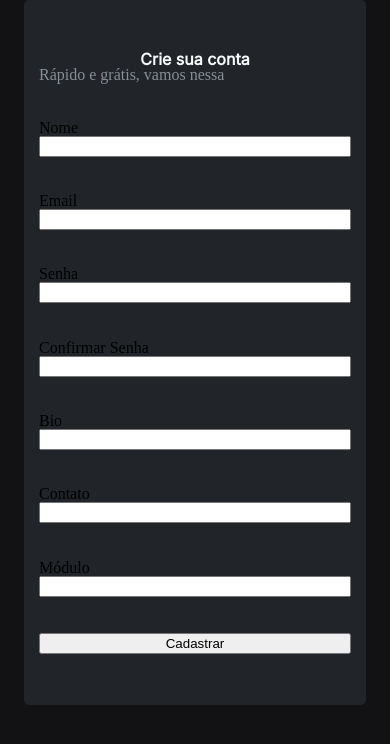
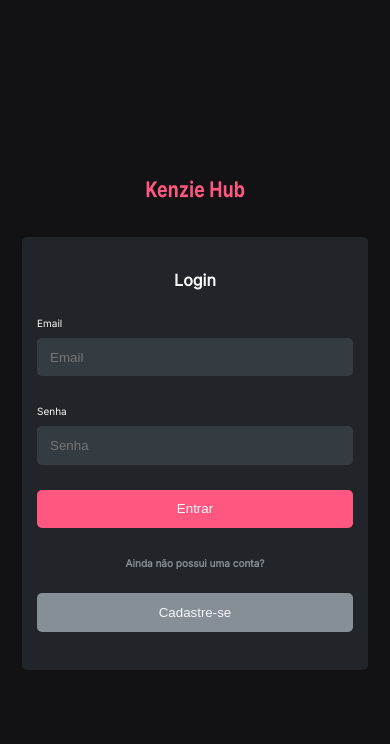
Before and after one commit to Kenzie-Academy-Brasil-Developers/formulario-de-cadastro-maciellucas0, a React (Create React App) app: page / in a window 390 px wide. Shown: the top 744 px of the page. Built offline with nearby package versions, Linux system fonts and the light colour scheme.

Commit message:
Pagina login e register finalizada e responsiva

```diff
--- a/src/App.js
+++ b/src/App.js
@@ -1,10 +1,12 @@
-import Register from "./Pages/Register/Register";
+// import Register from "./Pages/Register/Register";
+import Login from "./Pages/Login/Login";
 import Global from "./Styles/Global";
 function App() {
   return (
     <>
       <Global />
-      <Register />
+      {/* <Register /> */}
+      <Login />
     </>
   );
 }
--- a/src/Components/FormLogin/FormLogin.jsx
+++ b/src/Components/FormLogin/FormLogin.jsx
@@ -0,0 +1,35 @@
+import logo from "../../Assets/Logo.png";
+import { Container, DivInput, Form } from "./style";
+const FormLogin = () => {
+  return (
+    <>
+      <Container>
+        <img src={logo} alt="logoKenzie" />
+
+        <Form>
+          <h1>Login</h1>
+          <DivInput>
+            <label htmlFor="email">Email</label>
+            <input placeholder="Email" type="text" name="email" id="email" />
+          </DivInput>
+          <DivInput>
+            <label htmlFor="senha">Senha</label>
+            <input
+              placeholder="Senha"
+              type="password"
+              name="senha"
+              id="senha"
+            />
+          </DivInput>
+          <button>Entrar</button>
+          <div>
+            <p>Ainda não possui uma conta?</p>
+            <button>Cadastre-se</button>
+          </div>
+        </Form>
+      </Container>
+    </>
+  );
+};
+
+export default FormLogin;
--- a/src/Components/FormLogin/style.js
+++ b/src/Components/FormLogin/style.js
@@ -0,0 +1,109 @@
+import styled from "styled-components";
+
+export const Container = styled.div`
+  width: 90%;
+  height: 500px;
+  margin: auto;
+  margin-top: 180px;
+
+  display: flex;
+  flex-direction: column;
+  justify-content: center;
+  align-items: center;
+
+  @media (min-width: 800px) {
+    width: 370px;
+  }
+`;
+
+export const Form = styled.form`
+  display: flex;
+  flex-direction: column;
+
+  width: 90%;
+  height: 402.69px;
+  padding: 15px;
+
+  background-color: var(--color-grey-3);
+
+  margin: auto;
+  margin-top: 39px;
+
+  border-radius: 5px;
+
+  h1 {
+    margin-top: 20px;
+    text-align: center;
+
+    font-family: "Inter";
+    color: var(--color-grey-0);
+    font-weight: 700;
+  }
+
+  button {
+    background-color: var(--color-primary);
+    color: var(--color-grey-0);
+
+    border: none;
+    border-radius: 5px;
+
+    height: 38.38px;
+
+    margin-top: 25px;
+
+    cursor: pointer;
+  }
+
+  button:hover {
+    background-color: var(--color-primary-focus);
+  }
+
+  div {
+    margin-top: 30px;
+
+    p {
+      text-align: center;
+      font-family: "Inter";
+      font-style: normal;
+      font-weight: 600;
+      font-size: 10px;
+
+      color: var(--color-grey-1);
+    }
+
+    button {
+      background-color: var(--color-grey-1);
+      width: 100%;
+    }
+
+    button:hover {
+      background-color: var(--color-grey-2);
+    }
+  }
+`;
+
+export const DivInput = styled.div`
+  display: flex;
+  flex-direction: column;
+  margin-top: 15px;
+
+  label {
+    font-family: "Inter";
+    color: var(--color-grey-0);
+    font-size: 10px;
+  }
+
+  input {
+    background-color: var(--color-grey-2);
+
+    border: none;
+    border-radius: 5px;
+    padding: 0px 12.9865px;
+
+    height: 38.38px;
+
+    margin-top: 10px;
+
+    color: white;
+  }
+`;
--- a/src/Components/FormRegister/FormRegister.jsx
+++ b/src/Components/FormRegister/FormRegister.jsx
@@ -1,8 +1,12 @@
-import { DivInput, Form } from "./style";
-
+import { DivInput, Form, Navigation } from "./style";
+import logo from "../../Assets/Logo.png";
 const FormRegister = () => {
   return (
     <>
+      <Navigation>
+        <img src={logo} alt="logo" />
+        <button>Voltar</button>
+      </Navigation>
       <Form>
         <DivInput>
           <h1>Crie sua conta</h1>
@@ -10,31 +14,68 @@ const FormRegister = () => {
         </DivInput>
         <DivInput>
           <label htmlFor="nome">Nome</label>
-          <input type="text" id="nome" name="nome" />
+          <input
+            placeholder="Digite aqui seu nome"
+            type="text"
+            id="nome"
+            name="nome"
+          />
         </DivInput>
         <DivInput>
           <label htmlFor="email">Email</label>
-          <input type="text" id="email" name="email" />
+          <input
+            placeholder="Digite aqui seu e-mail"
+            type="text"
+            id="email"
+            name="email"
+          />
         </DivInput>
         <DivInput>
           <label htmlFor="senha">Senha</label>
-          <input type="password" id="senha" name="senha" />
+          <input
+            placeholder="Digite aqui ssua senha"
+            type="password"
+            id="senha"
+            name="senha"
+          />
         </DivInput>
         <DivInput>
           <label htmlFor="confirmarSenha">Confirmar Senha</label>
-          <input type="password" id="confirmarSenha" name="confirmarSenha" />
+          <input
+            placeholder="Confirme sua senha"
+            type="password"
+            id="confirmarSenha"
+            name="confirmarSenha"
+          />
         </DivInput>
         <DivInput>
           <label htmlFor="bio">Bio</label>
-          <input type="text" id="bio" name="bio" />
+          <input
+            placeholder="Fale sobre você"
+            type="text"
+            id="bio"
+            name="bio"
+          />
         </DivInput>
         <DivInput>
           <label htmlFor="contato">Contato</label>
-          <input type="text" id="contato" name="contato" />
+          <input
+            placeholder="Opção de contato"
+            type="text"
+            id="contato"
+            name="contato"
+          />
         </DivInput>
         <DivInput>
           <label htmlFor="modulo">Módulo</label>
-          <input type="text" id="modulo" name="modulo" />
+          <select name="modulo" id="modulo">
+            <option value="Primeiro Modulo">Primeiro Modulo</option>
+            <option value="Segundo Modulo">Segundo Modulo</option>
+            <option value="Terceiro Modulo">Terceiro Modulo</option>
+            <option value="Quarto Modulo">Quarto Modulo</option>
+            <option value="Quinto Modulo">Quinto Modulo</option>
+            <option value="Sexto Modulo">Sexto Modulo</option>
+          </select>
         </DivInput>
         <button type="submit">Cadastrar</button>
       </Form>
--- a/src/Components/FormRegister/style.js
+++ b/src/Components/FormRegister/style.js
@@ -1,17 +1,54 @@
 import styled from "styled-components";
+
+export const Navigation = styled.nav`
+  width: 80%;
+  height: 31.95px;
+
+  margin: auto;
+  margin-top: 50px;
+
+  flex-direction: row;
+  display: flex;
+  align-items: center;
+  justify-content: space-between;
+
+  img {
+    width: 97.59px;
+    height: 16.9px;
+    display: flex;
+  }
+
+  button {
+    background: var(--color-grey-3);
+
+    border-radius: 4px;
+    border: none;
+
+    width: 79.54px;
+    height: 31.95px;
+
+    color: var(--color-grey-0);
+
+    cursor: pointer;
+  }
+
+  @media (min-width: 800px) {
+    width: 370px;
+  }
+`;
 
 export const Form = styled.form`
   display: flex;
   flex-direction: column;
-  justify-content: space-evenly;
 
   width: 80%;
-  height: 80vh;
+  height: 80%;
   padding: 15px;
 
   background-color: var(--color-grey-3);
 
   margin: auto;
+  margin-top: 39px;
 
   border-radius: 5px;
 
@@ -26,10 +63,71 @@ export const Form = styled.form`
 
   span {
     color: var(--color-grey-1);
+    font-family: "Inter";
+    font-size: 0.8rem;
+    margin-top: 1.5rem;
+    display: flex;
+    justify-content: center;
+  }
+
+  button {
+    background-color: var(--color-primary-negative);
+    color: var(--color-grey-0);
+
+    border: none;
+    border-radius: 5px;
+
+    height: 38.38px;
+
+    margin-top: 35px;
+
+    cursor: pointer;
+  }
+
+  button:hover {
+    background-color: var(--color-primary-focus);
+  }
+
+  @media (min-width: 800px) {
+    width: 370px;
   }
 `;
 
 export const DivInput = styled.div`
   display: flex;
   flex-direction: column;
+  margin-top: 15px;
+
+  label {
+    font-family: "Inter";
+    color: var(--color-grey-0);
+    font-size: 10px;
+  }
+
+  input {
+    background-color: var(--color-grey-2);
+
+    border: none;
+    border-radius: 5px;
+    padding: 0px 12.9865px;
+
+    height: 38.38px;
+
+    margin-top: 10px;
+
+    color: white;
+  }
+
+  select {
+    background-color: var(--color-grey-2);
+
+    border: none;
+    border-radius: 5px;
+    padding: 0px 12.9865px;
+
+    height: 38.38px;
+
+    margin-top: 10px;
+    color: var(--color-grey-1);
+  }
 `;
--- a/src/Pages/Login/Login.jsx
+++ b/src/Pages/Login/Login.jsx
@@ -0,0 +1,11 @@
+import FormLogin from "../../Components/FormLogin/FormLogin";
+
+const Login = () => {
+  return (
+    <>
+      <FormLogin />
+    </>
+  );
+};
+
+export default Login;
```
Also changed, not shown: src/Assets/Logo.png (added).
